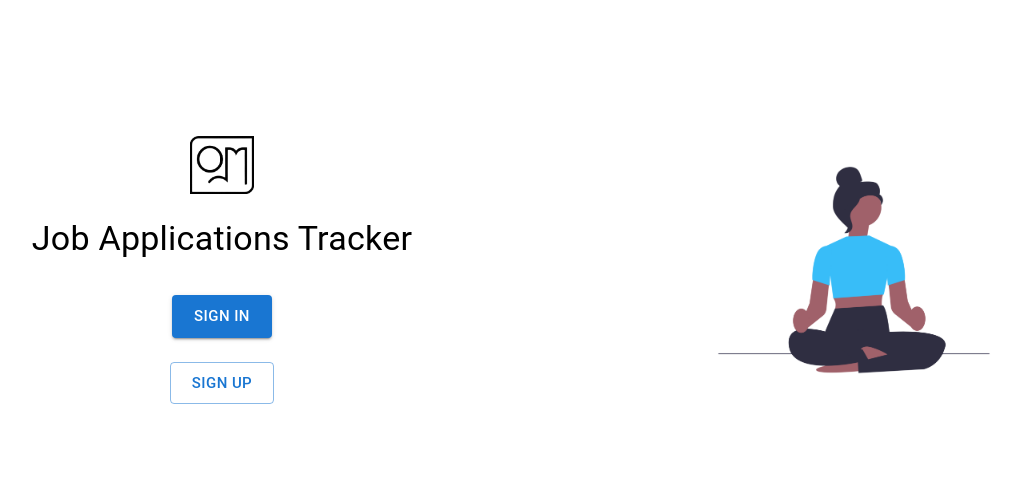
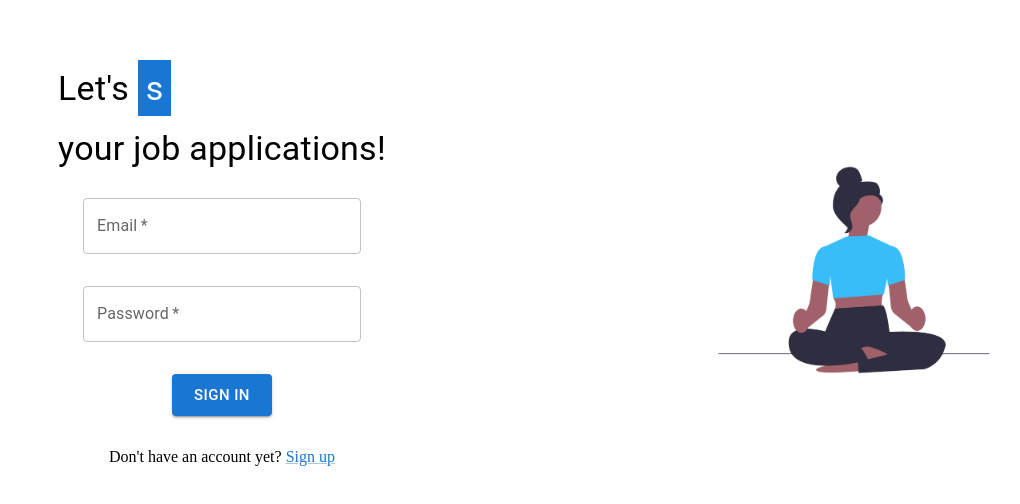
Before and after one commit to nataliia-ruda/Frontend, a React (Vite) app: page / in a window 1280 px wide. Shown: the part 138-642 px from the top of the page, without its empty margins (102-1122 px from the left). Built offline with nearby package versions, Linux system fonts and the light colour scheme.

Commit message:
added login

```diff
--- a/package.json
+++ b/package.json
@@ -13,8 +13,10 @@
     "@emotion/react": "^11.14.0",
     "@emotion/styled": "^11.14.0",
     "@fontsource/roboto": "^5.2.5",
+    "@gsap/react": "^2.1.2",
     "@mui/icons-material": "^6.4.6",
     "@mui/material": "^6.4.6",
+    "gsap": "^3.12.7",
     "react": "^19.0.0",
     "react-dom": "^19.0.0",
     "react-router-dom": "^7.2.0"
--- a/src/App.jsx
+++ b/src/App.jsx
@@ -1,7 +1,8 @@
 import { Route, Routes } from "react-router-dom";
 import LandingPage from "./components/LandingPage.jsx";
 import Registration from "./components/Registration.jsx";
-import LoginPage from "./components/LoginPage.jsx"
+import Homepage from "./components/Homepage.jsx";
+
 
 
 
@@ -12,7 +13,8 @@ function App() {
        <Routes>
        <Route path="/" element={ <LandingPage/> } />
        <Route path="signup" element={ <Registration/> } />
-       <Route path="signin" element={ <LoginPage/> } />
+       <Route path="home" element={ <Homepage/> } />
+
        </Routes>
     </>
   )
--- a/src/components/DialogBox.jsx
+++ b/src/components/DialogBox.jsx
@@ -7,14 +7,13 @@ import DialogContentText from "@mui/material/DialogContentText";
 import DialogTitle from "@mui/material/DialogTitle";
 import Slide from "@mui/material/Slide";
 import { useNavigate } from "react-router-dom";
-import CheckCircleOutlineOutlinedIcon from '@mui/icons-material/CheckCircleOutlineOutlined';
+import CheckCircleOutlineOutlinedIcon from "@mui/icons-material/CheckCircleOutlineOutlined";
 
 const Transition = React.forwardRef(function Transition(props, ref) {
   return <Slide direction="up" ref={ref} {...props} />;
 });
 
-const DialogBox = ({ open, setOpen, children }) => {
-
+const DialogBox = ({ open, setOpen, children, title }) => {
   const navigate = useNavigate();
   const handleReturn = () => {
     navigate("/");
@@ -22,7 +21,7 @@ const DialogBox = ({ open, setOpen, children }) => {
 
   return (
     <Dialog
-      sx={{ padding: 4}}
+      sx={{ padding: 4 }}
       TransitionComponent={Transition}
       keepMounted
       aria-describedby="alert-dialog-slide-description"
@@ -30,25 +29,22 @@ const DialogBox = ({ open, setOpen, children }) => {
       onClose={() => setOpen(false)}
     >
       <DialogTitle sx={{ textAlign: "center", padding: 2 }}>
-        <CheckCircleOutlineOutlinedIcon
-        color="success"
-        fontSize="large" />
+        {title}
       </DialogTitle>
 
-      <DialogContent sx={{ textAlign: "center", padding: 3} }>
-        <DialogContentText id="alert-dialog-slide-description"
-        variant="h6">
+      <DialogContent sx={{ textAlign: "center", padding: 3 }}>
+        <DialogContentText id="alert-dialog-slide-description" variant="h6">
           {children}
         </DialogContentText>
       </DialogContent>
 
-      <DialogActions sx={{ padding: 2}}>
-
+      <DialogActions sx={{ padding: 2 }}>
         <Button
           onClick={handleReturn}
           color="primary"
           variant="contained"
-        size="small">
+          size="small"
+        >
           Go to Sing in
         </Button>
 
@@ -56,10 +52,10 @@ const DialogBox = ({ open, setOpen, children }) => {
           onClick={() => setOpen(false)}
           color="primary"
           variant="outlined"
-        size="small">
+          size="small"
+        >
           Close
         </Button>
-
       </DialogActions>
     </Dialog>
   );
--- /dev/null
+++ b/src/components/Homepage.jsx
@@ -0,0 +1,9 @@
+import React from 'react'
+
+const Homepage = () => {
+  return (
+    <div>Homepage</div>
+  )
+}
+
+export default Homepage
--- a/src/components/LandingPage.jsx
+++ b/src/components/LandingPage.jsx
@@ -1,9 +1,8 @@
 import React from "react";
-import Button from "@mui/material/Button";
-import Grid from '@mui/material/Grid2';
+import Grid from "@mui/material/Grid2";
 import Typography from "@mui/material/Typography";
 import { useNavigate } from "react-router-dom";
-
+import SigninForm from "./SigninForm.jsx";
 
 const LandingPage = () => {
   const navigate = useNavigate();
@@ -24,8 +23,8 @@ const LandingPage = () => {
         height: "100vh",
         display: "flex",
         flexDirection: { xs: "column", md: "row" },
-        alignItems: "center",
-        justifyContent: "center",
+        alignItems: { xs: "space-between", md: "center" },
+        justifyContent: { xs: "space-around", md: "center" },
       }}
     >
       {/* Left Section */}
@@ -33,32 +32,20 @@ const LandingPage = () => {
         xs={12}
         md={6}
         sx={{
-          width: "50%",
-          display: "flex",
-          flexDirection: "column",
-          alignItems: "center",
-          justifyContent: "center",
-          gap: 3,
-          textAlign: "center",
+         /*  height: "auto", */
+            width: {
+              xs: "100%",
+              sm: "70%",
+              md: "50%",
+              lg: "50%",
+            },
+          display: "flex"
+
         }}
       >
-        <img
-          src="./logo4.png"
-          alt="logo"
-          style={{ width: "10%", height: "auto" }}
-        />
+        <SigninForm></SigninForm>
 
-        <Typography variant="h4" component="h1" gutterBottom>
-          Job Applications Tracker
-        </Typography>
 
-        <Button variant="contained" size="large" onClick={handleSignInClick}>
-          Sign in
-        </Button>
-
-        <Button variant="outlined" size="large" onClick={handleSignUpClick}>
-          Sign up
-        </Button>
       </Grid>
 
       {/* Right Section */}
@@ -66,7 +53,12 @@ const LandingPage = () => {
         xs={12}
         md={6}
         sx={{
-          width: "50%",
+            width: {
+              xs: "100%",
+              sm: "70%",
+              md: "50%",
+              lg: "50%",
+            },
           display: "flex",
           alignItems: "center",
           justifyContent: "center",
--- a/src/components/LoginPage.jsx
+++ /dev/null
@@ -1,9 +0,0 @@
-import React from 'react'
-
-const LoginPage = () => {
-  return (
-    <div>LoginPage</div>
-  )
-}
-
-export default LoginPage
--- a/src/components/Registration.jsx
+++ b/src/components/Registration.jsx
@@ -3,6 +3,8 @@ import RegistrationForm from "./RegistrationForm.jsx";
 import Grid from "@mui/material/Grid2";
 import { useState } from "react";
 import DialogBox from "./DialogBox.jsx";
+import CheckCircleOutlineOutlinedIcon from '@mui/icons-material/CheckCircleOutlineOutlined';
+import ErrorOutlineOutlinedIcon from '@mui/icons-material/ErrorOutlineOutlined';
 
 const url = "http://localhost:3000/signup";
 
@@ -10,6 +12,7 @@ const Registration = () => {
   const [cleanForm, setCleanForm] = useState(false);
   const [dialogMessage, setDialogMessage] = useState("");
   const [openDialog, setOpenDialog] = useState(false);
+  const [dialogTitle, setDialogTitle] = useState("");
 
   const handleUserCreate = async (data) => {
     try {
@@ -30,10 +33,12 @@ const Registration = () => {
       }
       const result = await response.json();
       setDialogMessage(result.message);
+      setDialogTitle(<CheckCircleOutlineOutlinedIcon/>)
       setOpenDialog(true);
       setCleanForm(true);
     } catch (error) {
       console.log(error);
+      setDialogTitle(<ErrorOutlineOutlinedIcon/>)
       setDialogMessage(error.message);
       setOpenDialog(true);
     }
@@ -53,7 +58,7 @@ const Registration = () => {
     >
       <RegistrationForm onSubmitForm={handleUserCreate} cleanForm={cleanForm} />
 
-      <DialogBox open={openDialog} setOpen={setOpenDialog}>
+      <DialogBox open={openDialog} setOpen={setOpenDialog} title={dialogTitle}>
         {dialogMessage}
       </DialogBox>
     </Grid>
--- /dev/null
+++ b/src/components/SigninForm.jsx
@@ -0,0 +1,182 @@
+import React from "react";
+import Typography from "@mui/material/Typography";
+import TextField from "@mui/material/TextField";
+import { Button } from "@mui/material";
+import { useState } from "react";
+import Grid from "@mui/material/Grid2";
+import { useNavigate } from "react-router-dom";
+import { Link as RouterLink } from "react-router-dom";
+import { Link } from "@mui/material";
+import { gsap } from "gsap";
+import { useGSAP } from "@gsap/react";
+import { TextPlugin } from "gsap/TextPlugin";
+
+gsap.registerPlugin(TextPlugin);
+
+const SigninForm = () => {
+  const words = ["organize", "store", "track"];
+  useGSAP(() => {
+    let tlMaster = gsap.timeline({ repeat: -1 });
+
+    words.forEach((word) => {
+      let tlText = gsap.timeline({ repeat: 1, yoyo: true });
+      tlText.to(".animated-text", {
+        duration: 1.5,
+        text: word,
+        ease: "power2.inOut",
+      });
+      tlMaster.add(tlText);
+    });
+  });
+
+  const [emailError, setEmailError] = useState(false);
+  const [passwordError, setPasswordError] = useState(false);
+  const [errorMessage, setErrorMessage] = useState("");
+
+  const [email, setEmail] = useState("");
+  const [password, setPassword] = useState("");
+  const navigate = useNavigate();
+
+  async function handleLogin(event) {
+    event.preventDefault();
+
+    try {
+      let response = await fetch(`http://localhost:3000/login`, {
+        method: "POST",
+        body: JSON.stringify({ email, password }),
+        headers: {
+          "Content-Type": "application/json; charset=utf-8",
+        },
+      });
+
+      let result = await response.json();
+
+      if (response.status === 200) {
+        navigate("/home");
+      } else {
+        setErrorMessage(result.error);
+        setEmailError(true);
+        setPasswordError(true);
+      }
+    } catch (error) {
+      console.error("Login error:", error);
+      alert("Something went wrong. Try again later.");
+    }
+  }
+
+  return (
+    <Grid
+      container
+      sx={{
+        width: "100%",
+        display: "flex",
+        flexDirection: "column",
+        alignItems: "center",
+        justifyContent: "center",
+        gap:2
+      }}
+    >
+      <Grid
+        container
+        sx={{
+          display: "flex",
+          flexDirection: "column",
+        }}
+      >
+        <Typography variant="h4">
+          Let's{" "}{" "}
+          <Typography
+            component="span"
+            variant="h4"
+            className="animated-text"
+            sx={{
+              backgroundColor: "#1976D2",
+              color: "white",
+              padding: 1
+            }}
+          ></Typography>
+        </Typography>
+        <br />
+        <Typography variant="h4" gutterBottom>
+          {" "}
+          your job applications!{" "}
+        </Typography>
+      </Grid>
+
+      <Grid
+        container
+        component="form"
+        onSubmit={handleLogin}
+        sx={{
+          width: "80%",
+          display: "flex",
+          flexDirection: "column",
+          alignItems: "center",
+          justifyContent: "center",
+          gap: 4,
+          textAlign: "center",
+        }}
+      >
+        <TextField
+          onChange={(e) => setEmail(e.target.value)}
+          id="email"
+          type="email"
+          label="Email"
+          variant="outlined"
+          size="medium"
+          required
+          sx={{
+            width: {
+              xs: "100%",
+              sm: "70%",
+              md: "55%",
+            },
+          }}
+          error={emailError}
+        />
+
+        <TextField
+          onChange={(e) => setPassword(e.target.value)}
+          id="password"
+          type="password"
+          label="Password"
+          variant="outlined"
+          required
+          sx={{
+            width: {
+              xs: "100%",
+              sm: "70%",
+              md: "55%",
+            },
+          }}
+          error={passwordError}
+        />
+
+{errorMessage && (
+          <Typography
+            variant="p"
+            sx={{
+              color: "red",
+              fontSize: "0.9rem",
+            }}
+          >
+            {errorMessage}
+          </Typography>
+        )}
+
+        <Button type="submit" variant="contained" size="large">
+          Sign in
+        </Button>
+
+        <Typography variant="p" gutterBottom>
+          Don't have an account yet?{"  "}
+          <Link component={RouterLink} to="/signup">
+            Sign up
+          </Link>
+        </Typography>
+      </Grid>
+    </Grid>
+  );
+};
+
+export default SigninForm;
```
Also changed, not shown: 1 other file (tests, documents, lock files or other folders). Lines whose indentation alone changed are shown as unchanged.
